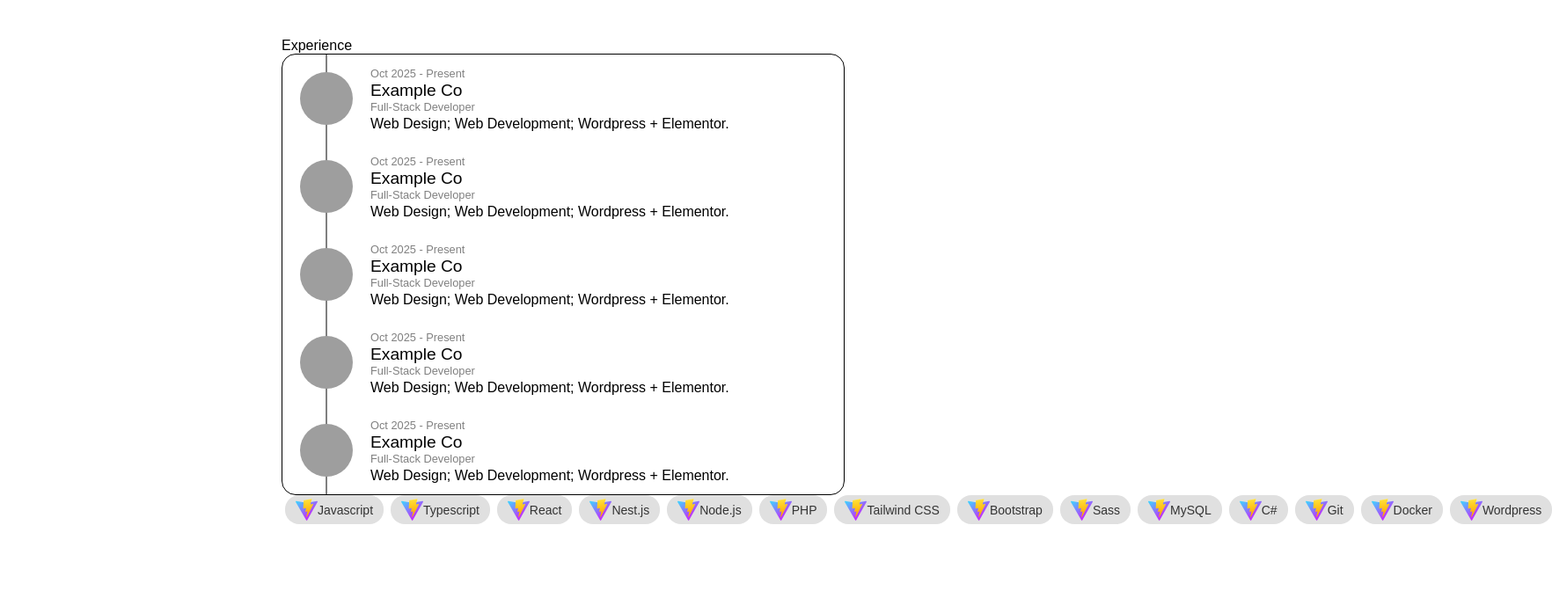
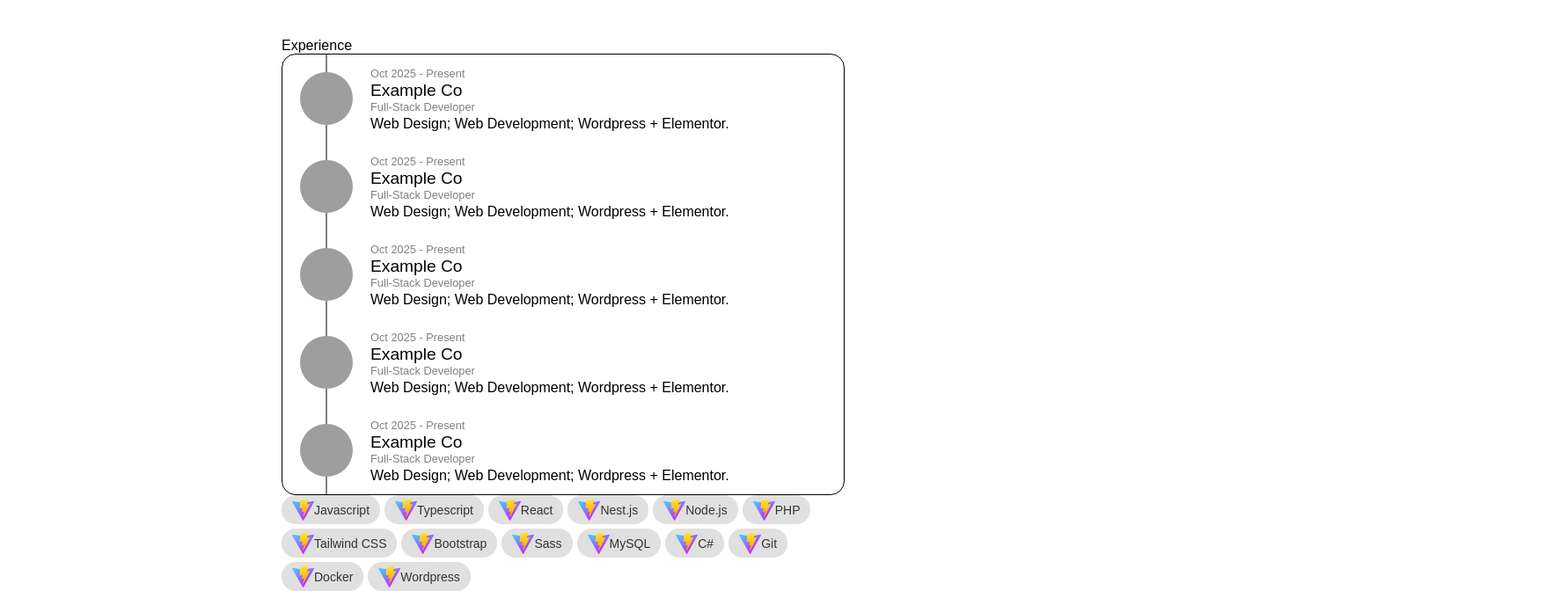
Before and after one commit to tobiashain/tobiashain.github.io, a React (Vite) app: page / in a window 1280 px wide. Shown: the part 517-1189 px from the top of the page at 88% size, 1764 px wide, since content can reach past the window. Before the commit the page ends 1113 px from the top, so only its background shows below. Built offline with nearby package versions, Linux system fonts and the light colour scheme; grey boxes are pictures that could not be loaded.

Commit message:
style: chip flex wrap

```diff
--- a/src/skills/chip.scss
+++ b/src/skills/chip.scss
@@ -2,7 +2,6 @@
   display: flex;
   flex-grow: 0;
   padding: 0.25rem 0.75rem;
-  margin: 0 0.25rem;
   background-color: #e0e0e0;
   color: #333;
   font-size: 0.875rem;
--- a/src/skills/skills.scss
+++ b/src/skills/skills.scss
@@ -1,3 +1,5 @@
 .skills {
   display: flex;
+  flex-wrap: wrap;
+  gap: 5px;
 }
```
